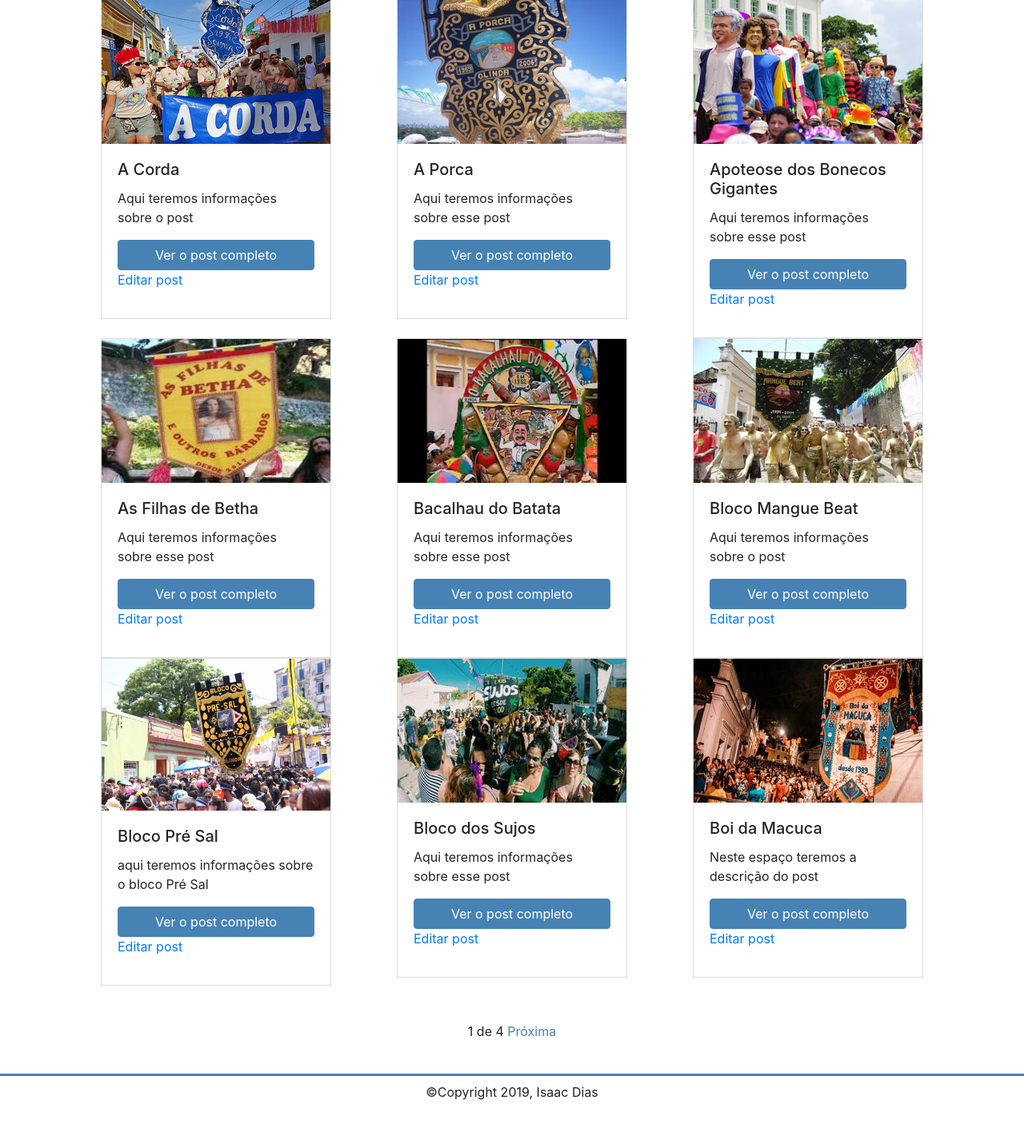
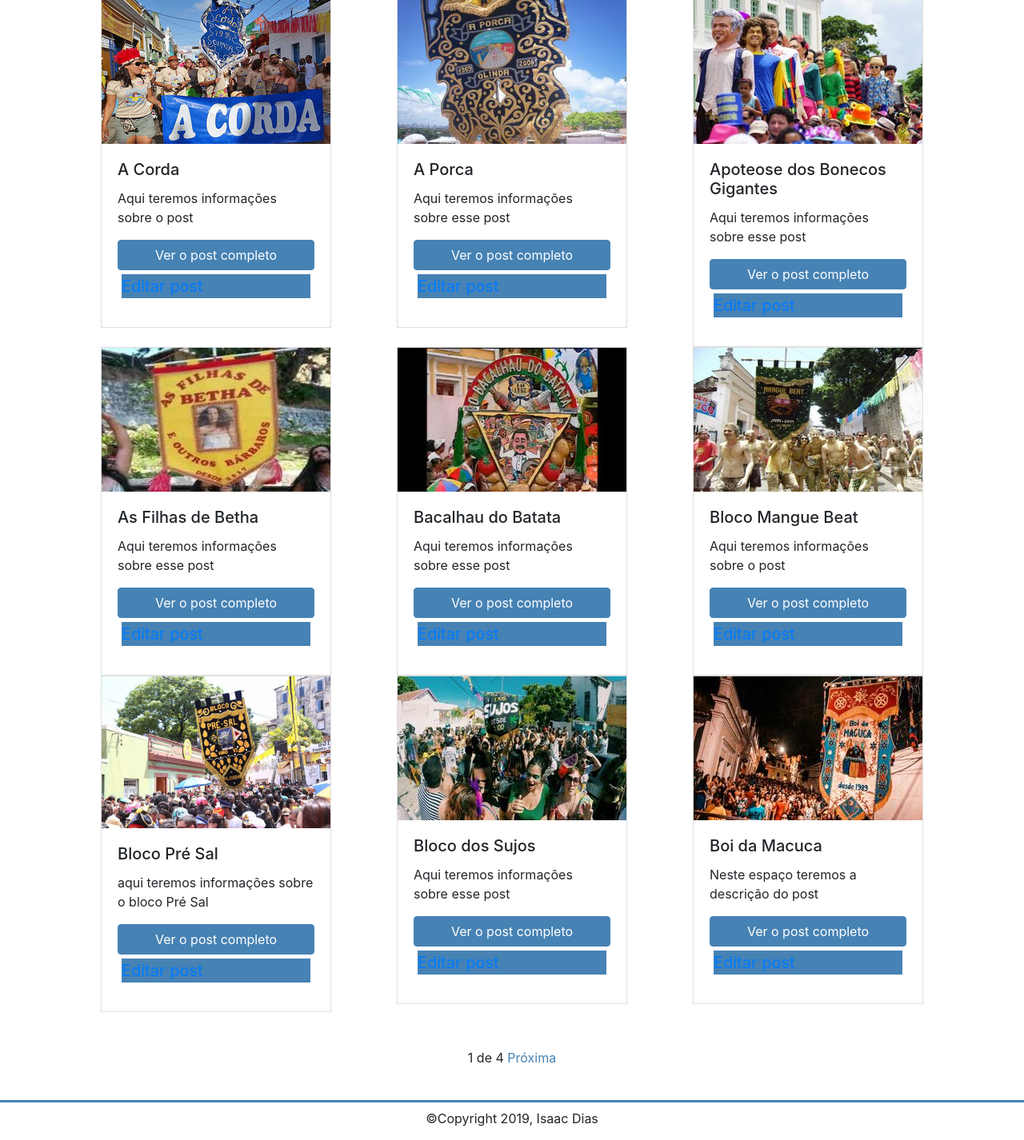
Before and after one commit to isaacdias/-blog, a Django app: page / in a window 1280 px wide. Shown: the part 492-1918 px from the top of the page at 80% size. Before the commit the page ends 1868 px from the top, so only its background shows below. Run offline with Django 3.2, Linux system fonts and the light colour scheme; a user stored in the database is signed in; data comes from the database, SQL or seed files in the repository; some libraries are stand-ins or nearby versions.

Commit message:
criando uma classe para estilizar o link de datalhes do post

```diff
--- a/myproject/blog/templates/blog/post_list.html
+++ b/myproject/blog/templates/blog/post_list.html
@@ -21,7 +21,9 @@
                     <p class="card-text">{{ post.body |truncatechars:50}}</p>
                     <a href="{% url 'blog:post_detail' post.slug %}" class="btn btn-primary">Ver o post completo</a>
                     {% if user.is_authenticated %}
-                    <p><a href="{% url 'blog:post_update' post.id %}">Editar post</a></p>
+                    <div class="edit-post">
+                        <p><a href="{% url 'blog:post_update' post.id %}">Editar post</a></p>
+                    </div>
                     {% endif %}
                 </div>
             </div>
```
